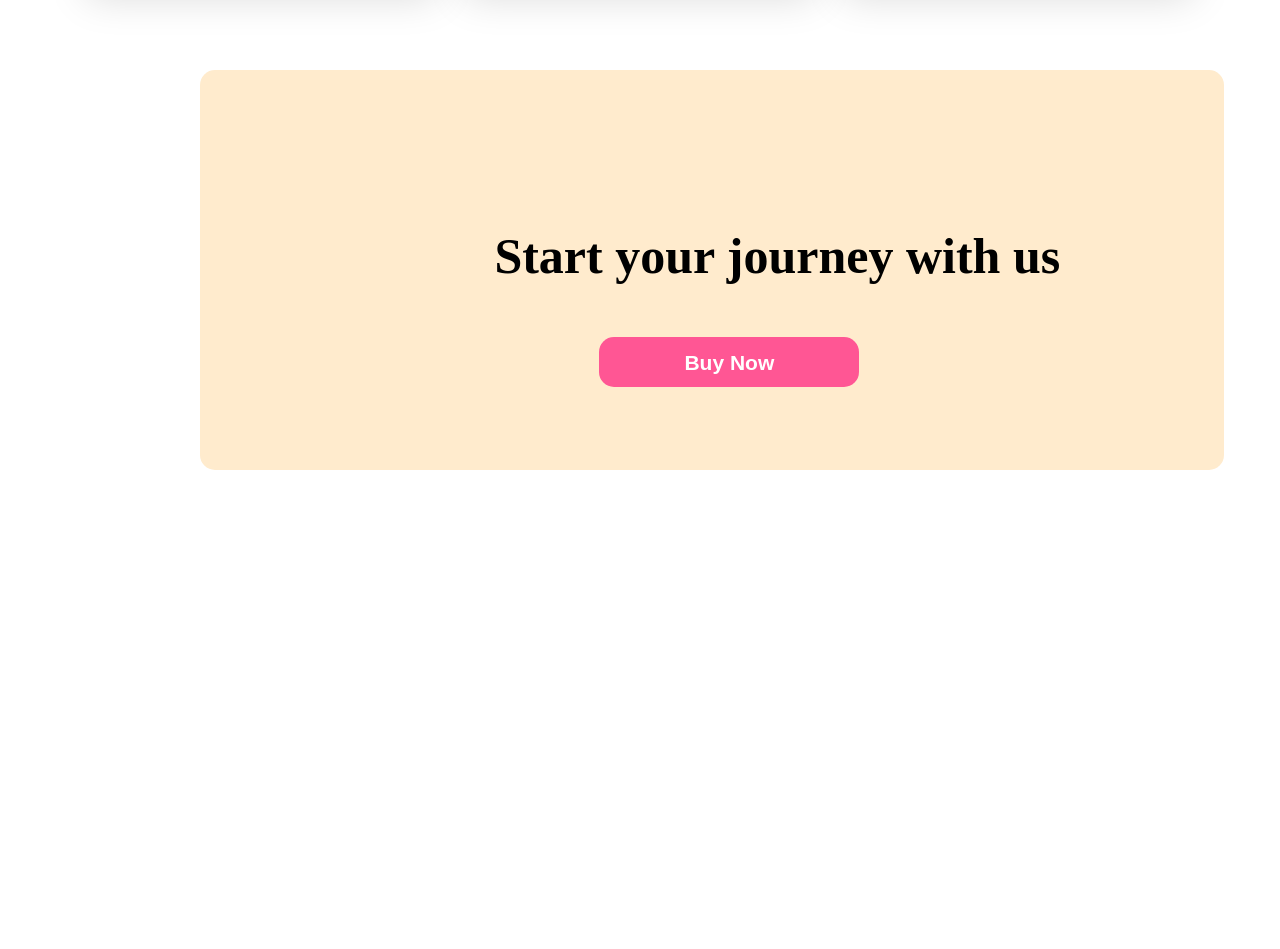
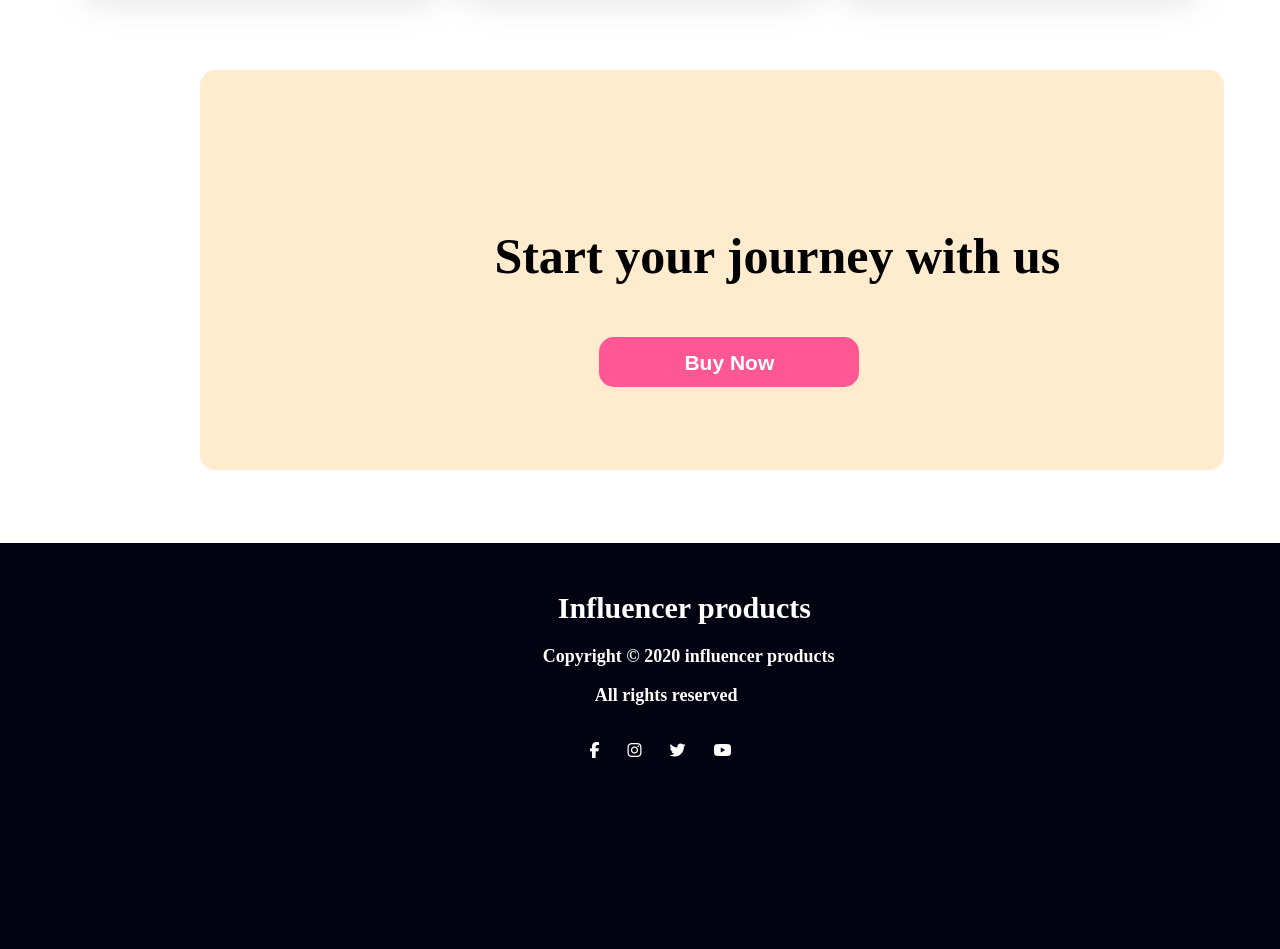
Before and after one commit to Jony121420/my-assignment-2, a plain HTML site: page index.html in a window 1280 px wide. Shown: the part 2595-3544 px from the top of the page. Before the commit the page ends 3065 px from the top, so only its background shows below. Drawn offline with Linux system fonts and the light colour scheme.

Commit message:
complete

```diff
--- a/index.html
+++ b/index.html
@@ -296,6 +296,21 @@
         </main>
         <!-- footer section starts from here -->
         <footer>
+          <div class="footer">
+            <div class="footer-text">
+                <h1>Influencer products</h1>
+                <h2>Copyright © 2020  influencer products</h2>
+                <h3>All rights reserved</h3>
+
+            </div>
+            <div class="footer-icon">
+                <span class="social"><i class="fab fa-facebook-f"></i></span>
+                <span class="social"><i class="fab fa-instagram"></i></span>
+                <span class="social"><i class="fab fa-twitter"></i></span>
+                <span class="social"><i class="fab fa-youtube"></i></span>
+
+            </div>
+          </div>
 
         </footer>
 
--- a/styles/style.css
+++ b/styles/style.css
@@ -202,3 +202,39 @@ width: 270px;
 
 
 }
+
+/* footer section css starts from here */
+.footer{
+    width: 100%;
+    background-color: rgb(2, 2, 17);
+    height: 350px;
+    margin-top: 73px;
+    padding: 28px;
+}
+.footer .footer-text{
+margin-left: 41%;
+}
+.footer .footer-text h1{
+color: white;
+margin-left: 5px;
+font-size: 30px;
+}
+.footer .footer-text h2{
+    color: white;
+    margin-left: -10px;
+    font-size: 18px;
+}
+.footer .footer-text h3{
+    color: white;
+    margin-left: 42px;
+    font-size: 18px;
+}
+.footer .footer-icon{
+    margin-left: 42%;
+    margin-top: 36px;
+}
+
+.footer .footer-icon .social{
+    color: white;
+    margin-left: 24px;
+}
```
